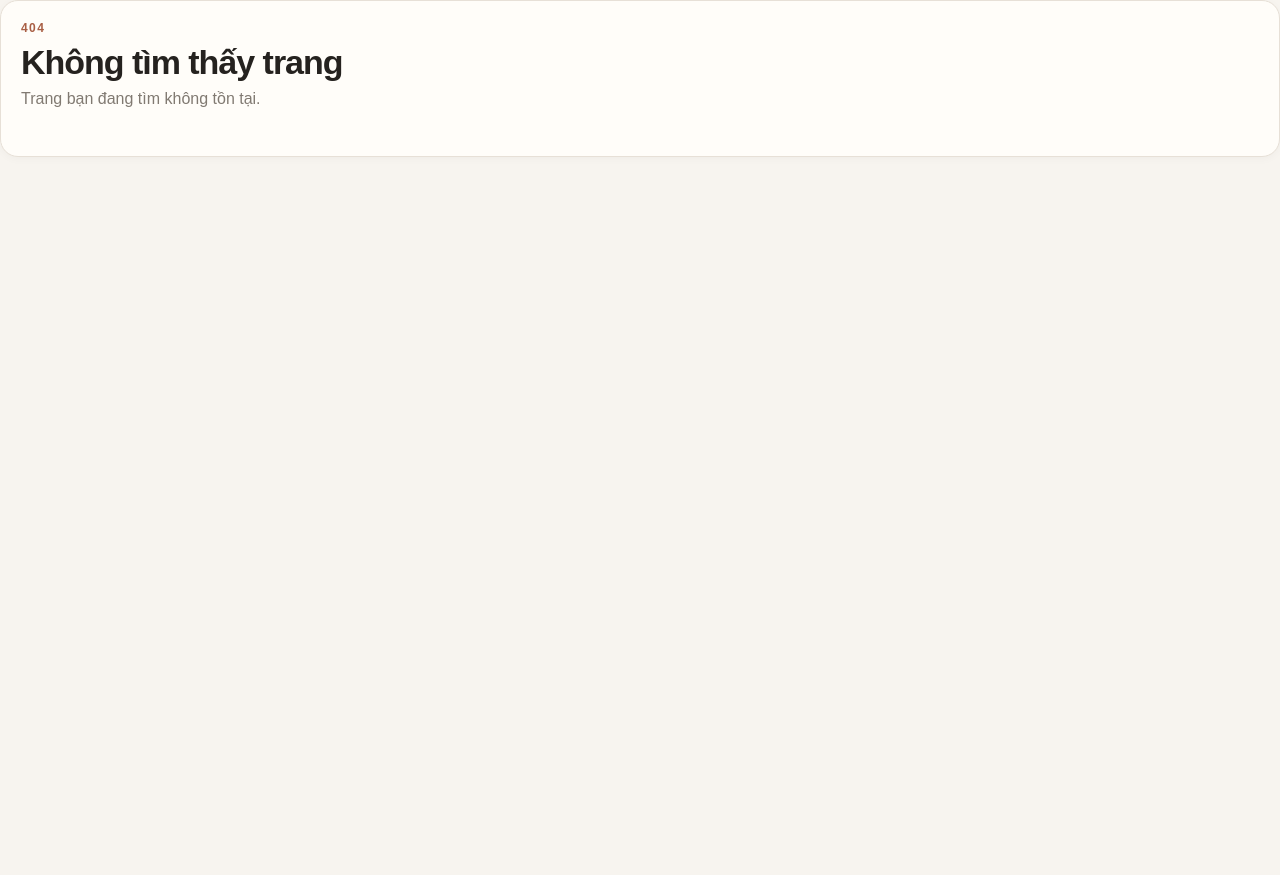
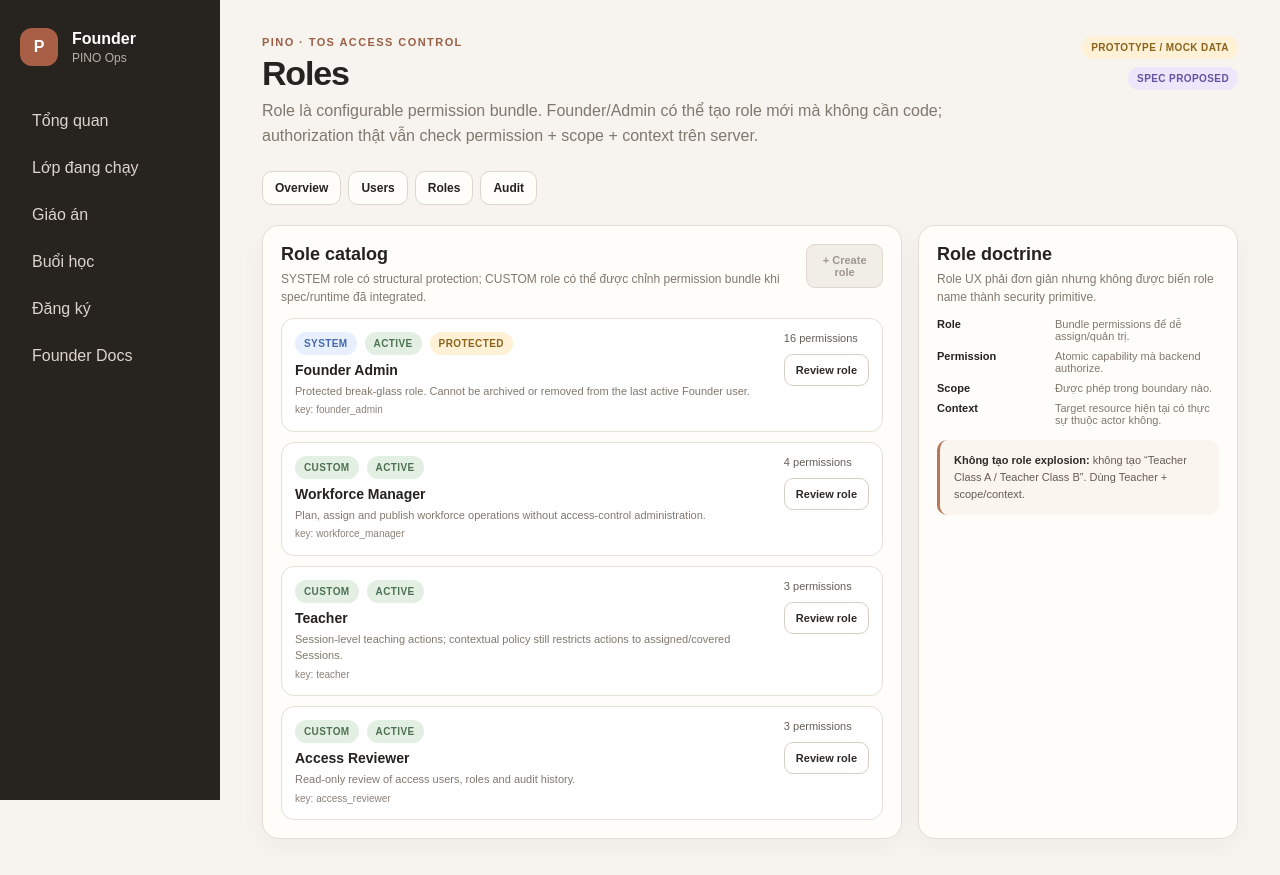
Before and after one commit to vmtct/pino-team-os, a Next.js app: page /founder/access/roles in a window 1280 px wide. Before the commit this address had no page. Before the commit the page ends 800 px from the top, so only its background shows below. Built offline with nearby package versions, Linux system fonts and the light colour scheme.

Commit message:
feat: add access-control roles prototype

```diff
--- /dev/null
+++ b/app/founder/access/roles/page.tsx
@@ -0,0 +1,49 @@
+import Link from "next/link";
+import { AccessShell } from "../access-shell";
+import styles from "../access.module.css";
+import { permissionsForRole, prototypeRoles } from "@/lib/access-control-prototype";
+
+export default function AccessRolesPage() {
+  return <AccessShell
+    title="Roles"
+    subtitle="Role là configurable permission bundle. Founder/Admin có thể tạo role mới mà không cần code; authorization thật vẫn check permission + scope + context trên server."
+  >
+    <div className={styles.twoCol}>
+      <section className={styles.panel}>
+        <header className={styles.panelHeader}>
+          <div><h2>Role catalog</h2><p>SYSTEM role có structural protection; CUSTOM role có thể được chỉnh permission bundle khi spec/runtime đã integrated.</p></div>
+          <button type="button" className={styles.buttonDisabled} disabled>+ Create role</button>
+        </header>
+        <div className={styles.roleList}>
+          {prototypeRoles.map(role => <article className={styles.roleCard} key={role.id}>
+            <div>
+              <div className={styles.badges} style={{justifyContent:"flex-start",marginBottom:7}}>
+                <span className={`${styles.badge} ${role.type === "SYSTEM" ? styles.system : styles.active}`}>{role.type}</span>
+                <span className={`${styles.badge} ${role.status === "ACTIVE" ? styles.active : styles.suspended}`}>{role.status}</span>
+                {role.protected ? <span className={`${styles.badge} ${styles.prototype}`}>PROTECTED</span> : null}
+              </div>
+              <h3>{role.name}</h3>
+              <p>{role.description}</p>
+              <div className={styles.meta}>key: {role.key}</div>
+            </div>
+            <div>
+              <div className={styles.permissionCount}>{permissionsForRole(role).length} permissions</div>
+              <div className={styles.buttonRow} style={{marginTop:10}}><Link className={styles.buttonGhost} href={`/founder/access/roles/${role.id}`}>Review role</Link></div>
+            </div>
+          </article>)}
+        </div>
+      </section>
+
+      <aside className={styles.panel}>
+        <header className={styles.panelHeader}><div><h2>Role doctrine</h2><p>Role UX phải đơn giản nhưng không được biến role name thành security primitive.</p></div></header>
+        <div className={styles.legend}>
+          <div className={styles.legendRow}><span>Role</span><span>Bundle permissions để dễ assign/quản trị.</span></div>
+          <div className={styles.legendRow}><span>Permission</span><span>Atomic capability mà backend authorize.</span></div>
+          <div className={styles.legendRow}><span>Scope</span><span>Được phép trong boundary nào.</span></div>
+          <div className={styles.legendRow}><span>Context</span><span>Target resource hiện tại có thực sự thuộc actor không.</span></div>
+        </div>
+        <div className={styles.notice} style={{marginTop:14}}><strong>Không tạo role explosion:</strong> không tạo “Teacher Class A / Teacher Class B”. Dùng Teacher + scope/context.</div>
+      </aside>
+    </div>
+  </AccessShell>;
+}
```
